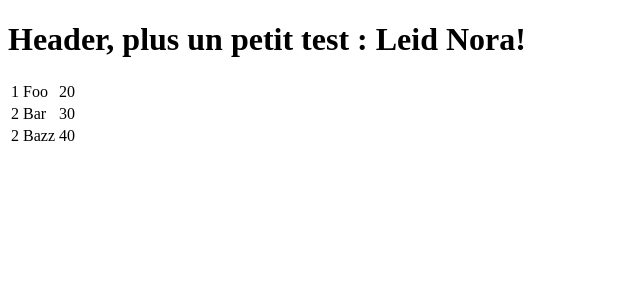
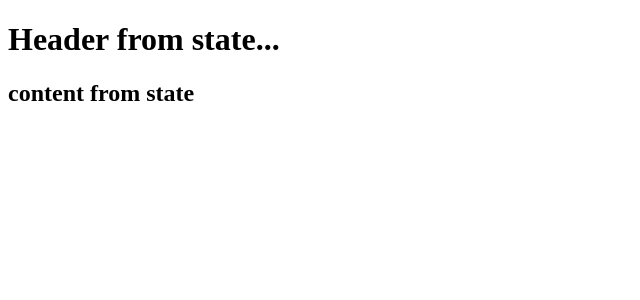
Before and after one commit to leidanium/React-Learning, a React app: page / in a window 1280 px wide. Shown: the top 300 px of the page, without its empty margins (0-640 px from the left). Built offline with nearby package versions, Linux system fonts and the light colour scheme.

Commit message:
state example

```diff
--- a/App.jsx
+++ b/App.jsx
@@ -1,77 +1,23 @@
 import React from 'react';
-
-const user = {
-    firstName:'Leid',
-    lastName:'Nora'
-}
-
-function formatName(user) {
-    return user.firstName + ' ' + user.lastName;
-}
 
 class App extends React.Component {
     constructor() {
         super();
 
         this.state = {
-            data:
-            [
-                {
-                    "id":1,
-                    "name":"Foo",
-                    "age":"20"
-                },
-
-                {
-                    "id":2,
-                    "name":"Bar",
-                    "age":"30"
-                },
-
-                {
-                    "id":2,
-                    "name":"Bazz",
-                    "age":"40"
-                }
-            ]
+            header: "Header from state...",
+            "content": "content from state"
         }
     }
 
     render() {
         return (
             <div>
-                <Header />
-                <table>
-                    <tbody>
-                        {this.state.data.map((person, i) => <TableRow key = {i} data = {person} />)}
-                    </tbody>
-                </table>
-
+                <h1>{this.state.header}</h1>
+                <h2>{this.state.content}</h2>
             </div>
         );
     }
 }
 
-class Header extends React.Component {
-    render() {
-        return (
-            <div>
-                <h1>Header,  plus un petit test : {formatName(user)}! </h1>
-            </div>
-        );
-    }
-}
-
-class TableRow extends React.Component {
-    render() {
-        return (
-            <tr>
-                <td>{this.props.data.id}</td>
-                <td>{this.props.data.name}</td>
-                <td>{this.props.data.age}</td>
-            </tr>
-        );
-    }
-}
-
 export default App;
```
